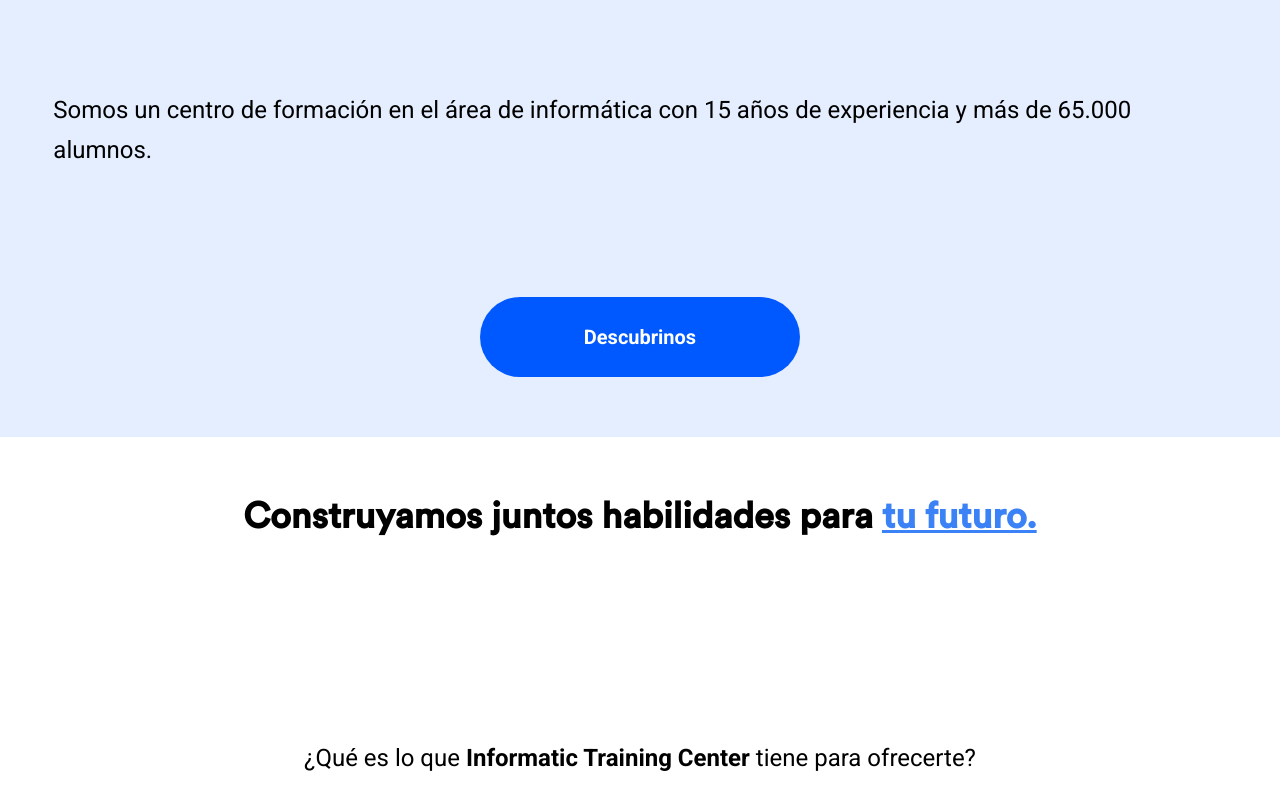
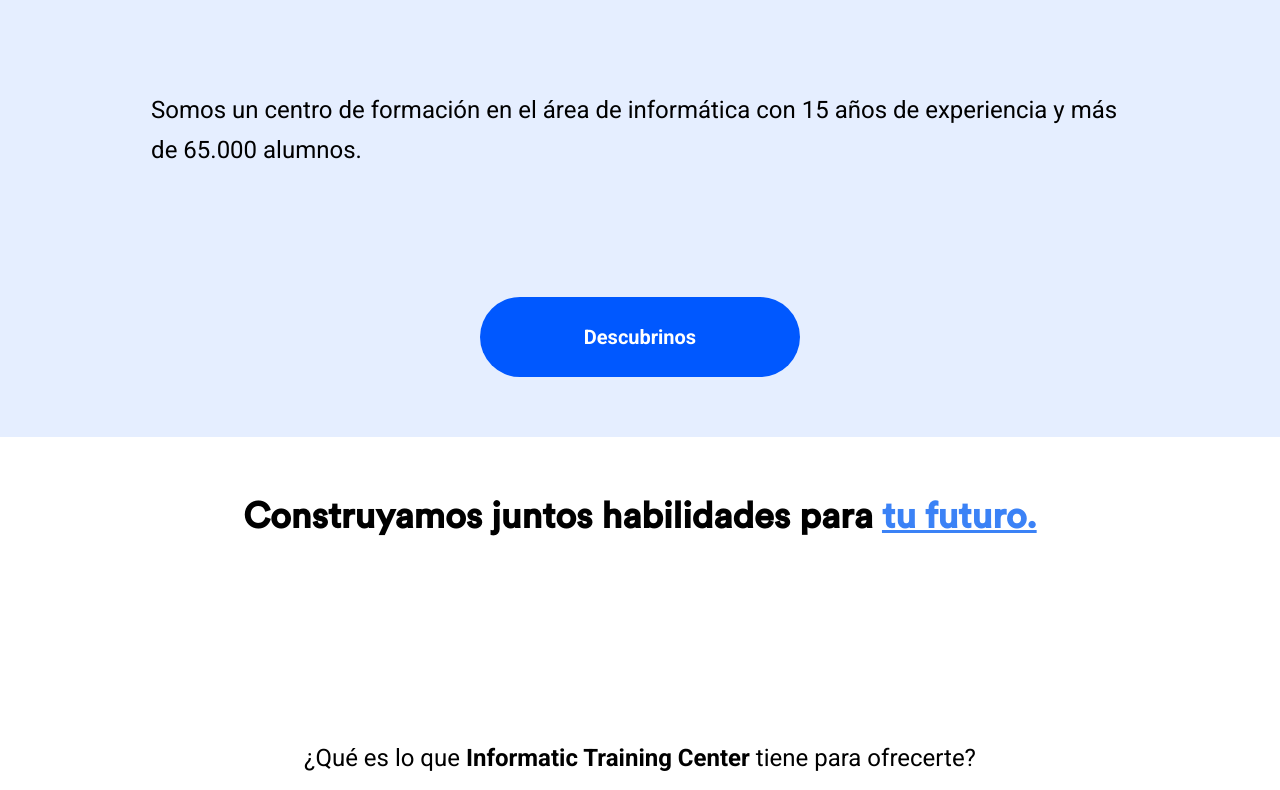
Before and after one commit to ezequielmagi/itcargalt, a website: page src/index.html in a window 1280 px wide. Shown: the part 314-1104 px from the top of the page. Drawn offline with Linux system fonts and the light colour scheme.

Commit message:
Update index.html

```diff
--- a/src/index.html
+++ b/src/index.html
@@ -6,6 +6,7 @@
     <link rel="preconnect" href="https://fonts.gstatic.com" crossorigin>
     <link href="https://fonts.googleapis.com/css2?family=Press+Start+2P&family=Roboto:wght@400;700;900&display=swap" rel="stylesheet">
     <!--  -->
+    <link rel="stylesheet" href="../build.css">
     <link rel="stylesheet" href="../dist/output.css">
 
     <meta charset="UTF-8">
```
